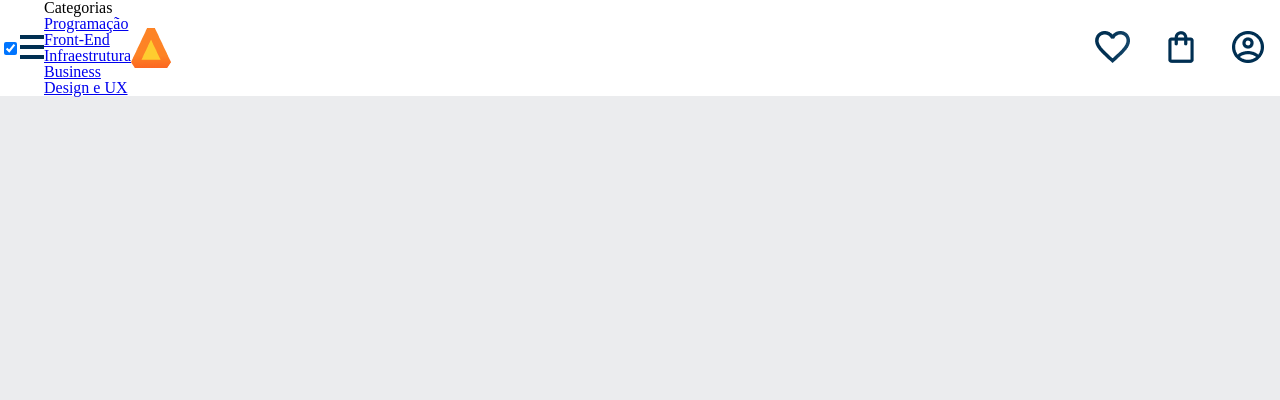
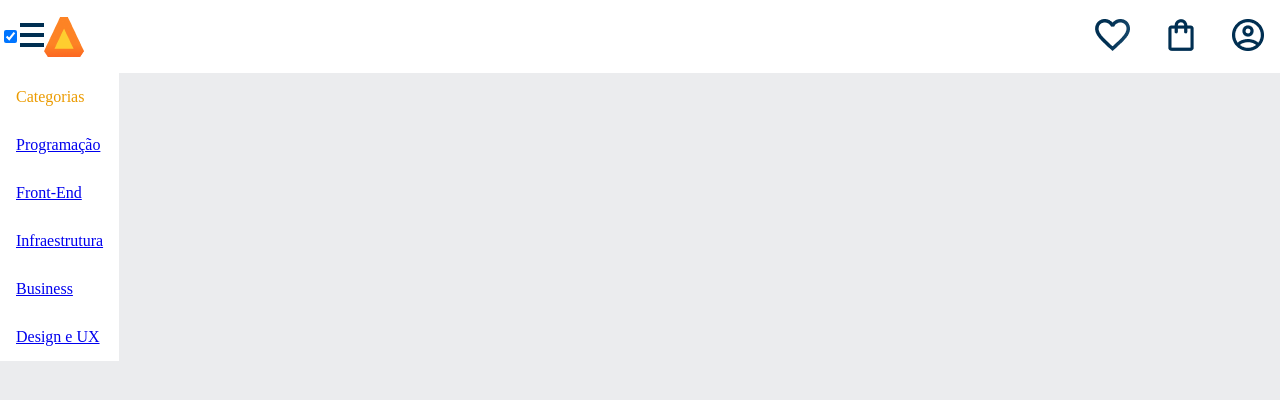
Before and after one commit to ZaBigEderson/AluraBooks2B, a plain HTML site: page AluraBooks2B-main/index.html in a window 1280 px wide. Both pictures are taken after a click on the checkbox 10 px from the left and 48 px from the top of the page. Drawn offline with Linux system fonts and the light colour scheme.

Commit message:
Add files via upload

```diff
--- a/AluraBooks2B-main/style.css
+++ b/AluraBooks2B-main/style.css
@@ -2,6 +2,8 @@
 :root{
     --cor-de-fundo: #EBECEE;
     --branco: #FFFFFF;
+    --laranja: #EB9B00;
+    --azul-degrade: linear-gradient(97.54deg,#002F52 35.49%, #326589 165.37%);
 }
 
 body{
--- a/AluraBooks2B-main/styles/header.css
+++ b/AluraBooks2B-main/styles/header.css
@@ -5,6 +5,7 @@ background-image: url(../img/Menu.png);
     background-repeat: no-repeat;
     background-position: center;
     display: inline-block;
+
 }
 
 .cabecalho {
@@ -12,6 +13,7 @@ display: inline-block;
     display: flex;
     justify-content: space-between;
     align-items: center;
+    position: relative;
 }
 
 .container{
@@ -23,3 +25,23 @@ display: inline-block;
     padding: 1em;
 
 }
+
+.lista_menu{
+    display: none;
+    position: absolute;
+    top: 100%;
+
+}
+
+.container_botao:checked ~ .lista_menu{
+    display: block;
+}
+
+.lista-menu-titulo, .lista-item{
+    padding: 1em;
+    background-color: var(--branco);
+}
+
+.lista-menu-titulo{
+    color: var(--laranja);
+}
```
Lines whose indentation alone changed are shown as unchanged.
